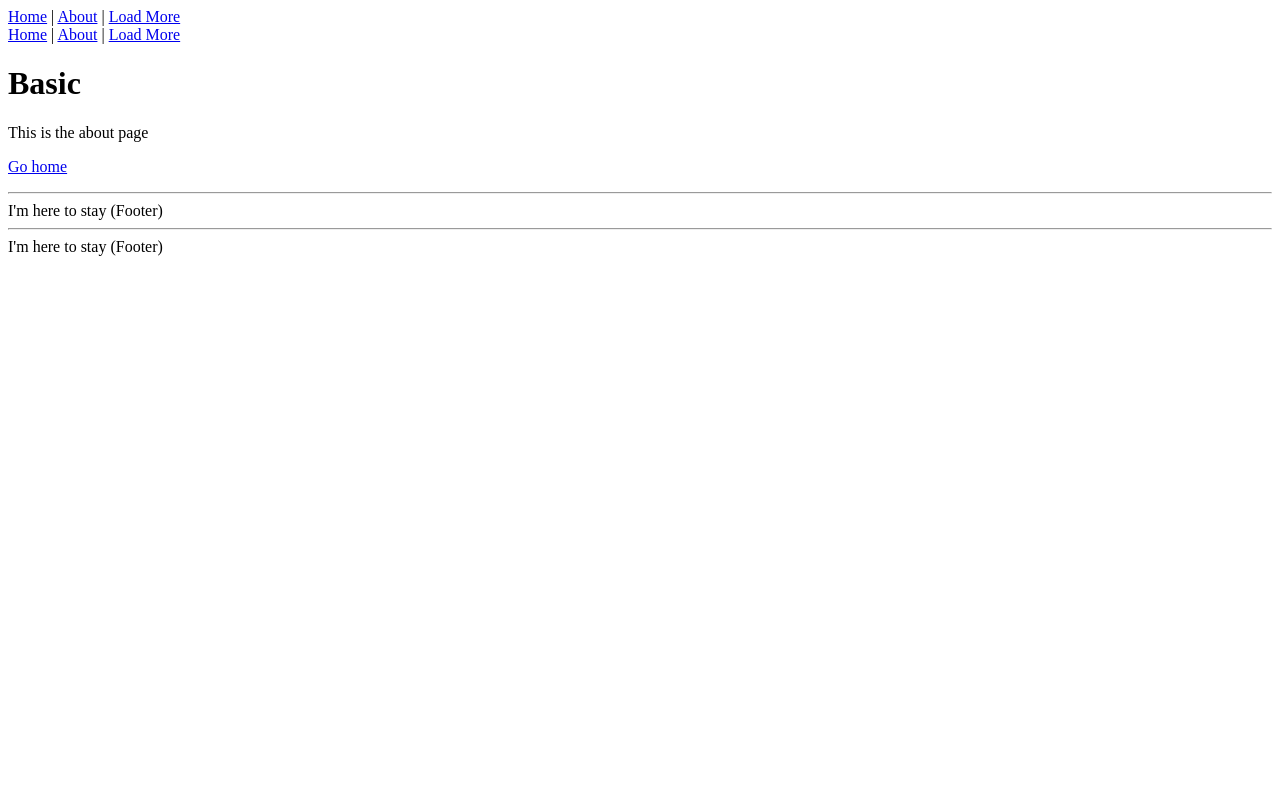
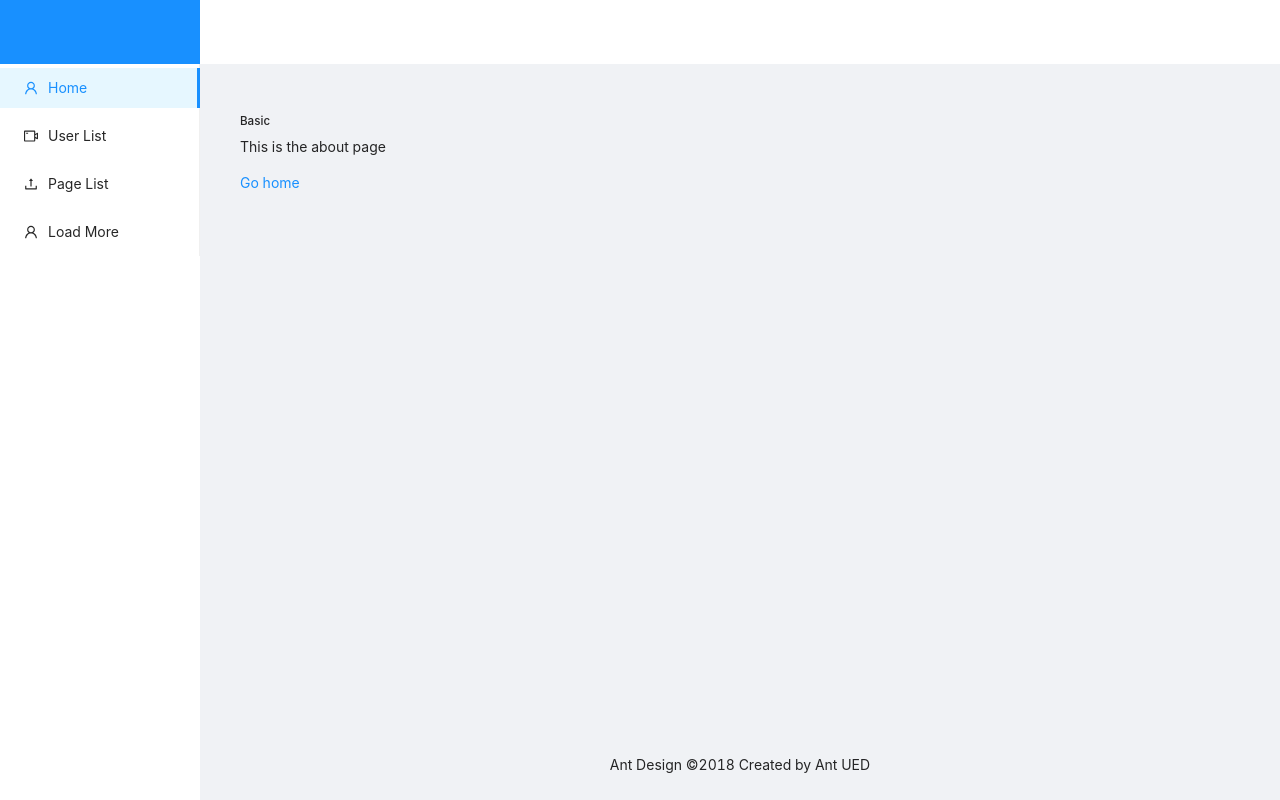
Before and after one commit to luffyZh/awesome-hooks-fetch-demo, a Next.js app: page /page in a window 1280 px wide. Built offline with nearby package versions, Linux system fonts and the light colour scheme.

Commit message:
feat: finish layout

```diff
--- a/package.json
+++ b/package.json
@@ -8,6 +8,8 @@
     "type-check": "tsc"
   },
   "dependencies": {
+    "@ant-design/icons": "^4.6.2",
+    "antd": "^4.15.0",
     "isomorphic-unfetch": "^3.1.0",
     "next": "latest",
     "query-string": "^7.0.0",
--- a/src/components/Layout.tsx
+++ b/src/components/Layout.tsx
@@ -1,40 +1,62 @@
-import React, { ReactNode } from 'react'
-import Link from 'next/link'
-import Head from 'next/head'
+import React, { ReactNode } from 'react';
+import { Layout, Menu } from 'antd';
+import { UploadOutlined, UserOutlined, VideoCameraOutlined } from '@ant-design/icons';
+
+const { Header, Content, Footer, Sider } = Layout;
 
 type Props = {
   children?: ReactNode
   title?: string
 }
 
-const Layout = ({ children }: Props) => (
-  <div>
-    <Head>
-      <meta charSet="utf-8" />
-      <meta name="viewport" content="initial-scale=1.0, width=device-width" />
-      <link rel='shortcut icon' href='/images/favicon.ico' type='image/ico'/>
-    </Head>
-    <header>
-      <nav>
-        <Link href="/">
-          <a>Home</a>
-        </Link>{' '}
-        |{' '}
-        <Link href="/about">
-          <a>About</a>
-        </Link>{' '}
-        |{' '}
-        <Link href="/load-more">
-          <a>Load More</a>
-        </Link>
-      </nav>
-    </header>
-    {children}
-    <footer>
-      <hr />
-      <span>I'm here to stay (Footer)</span>
-    </footer>
-  </div>
+const CustomLayout = ({ children, title }: Props) => (
+  <Layout style={{ position: 'fixed', top: 0, bottom: 0, left: 0, right: 0 }}>
+    <Sider
+      theme="light"
+      breakpoint="lg"
+      collapsedWidth="0"
+      onBreakpoint={broken => {
+        console.log(broken);
+      }}
+      onCollapse={(collapsed, type) => {
+        console.log(collapsed, type);
+      }}
+      style={{ width: 260, minWidth: 260 }}
+    >
+      <style jsx>{`
+        .logo {
+          height: 64px;
+          background: #1890ff;
+        }
+      `}</style>
+      <div className="logo"></div>
+      <Menu mode="inline" defaultSelectedKeys={['home']}>
+        <Menu.Item key="home" icon={<UserOutlined />}>
+          Home
+        </Menu.Item>
+        <Menu.Item key="user_list" icon={<VideoCameraOutlined />}>
+          User List
+        </Menu.Item>
+        <Menu.Item key="page_list" icon={<UploadOutlined />}>
+          Page List
+        </Menu.Item>
+        <Menu.Item key="load_more" icon={<UserOutlined />}>
+          Load More
+        </Menu.Item>
+      </Menu>
+    </Sider>
+    <Layout>
+      <Header style={{ paddingLeft: 20, background: '#fff', color: '#222' }}>
+        <h2>{title}</h2>
+      </Header>
+      <Content style={{ margin: '24px 16px 0', overflow: 'auto' }}>
+        <div className="site-layout-background" style={{ padding: 24, minHeight: 360 }}>
+          {children}
+        </div>
+      </Content>
+      <Footer style={{ textAlign: 'center' }}>Ant Design ©2018 Created by Ant UED</Footer>
+    </Layout>
+  </Layout>
 )
 
-export default Layout
+export default CustomLayout;
--- a/src/constants/ConstTypes.ts
+++ b/src/constants/ConstTypes.ts
@@ -1,6 +1,7 @@
 export const RouterTitlePath: Record<string, string> = {
-  '/': 'Awesome Hooks Fetch Data 👏',
-  '/basic': 'Basice Demo',
-  '/page': 'Page Demo',
-  '/load-more': 'LordMore Demo'
+  '/': 'Awesome Hooks Fetch Data 👏 — 简介',
+  '/basic': 'Basic Demo — 基础',
+  '/page': 'Page Demo — 分页请求',
+  '/abort': 'Abort Demo — 取消请求',
+  '/load-more': 'LordMore Demo — 加载更多'
 }
--- a/src/pages/_app.tsx
+++ b/src/pages/_app.tsx
@@ -3,12 +3,16 @@ import Head from 'next/head';
 import { useRouter } from 'next/router';
 import Layout from '../components/Layout';
 import { RouterTitlePath } from '../constants/ConstTypes';
+import 'antd/dist/antd.css';
 
 function MyApp({ Component, pageProps }: AppProps) {
   const router = useRouter();
   return (
-    <Layout>
+    <Layout title={RouterTitlePath[router.pathname]}>
       <Head>
+        <meta charSet="utf-8" />
+        <meta name="viewport" content="initial-scale=1.0, width=device-width" />
+        <link rel='shortcut icon' href='/images/favicon.ico' type='image/ico'/>
         <title>{RouterTitlePath[router.pathname]}</title>
       </Head>
       <Component {...pageProps} />
--- a/src/pages/load-more.tsx
+++ b/src/pages/load-more.tsx
@@ -1,4 +1,5 @@
 import { useState } from 'react';
+import { Button } from 'antd';
 import useFetchData from '../hooks/useFetchData';
 import { getUserList } from '../constants/Apis';
 
@@ -11,7 +12,7 @@ const LoadMore = () => {
     <>
       <h1>Basic</h1>
       <p>This is the about page</p>
-      <button onClick={() => setPage(2)}>加载第二页</button>
+      <Button type="primary" onClick={() => setPage(2)}>加载第二页</Button>
     </>
   )
 };
```
Also changed, not shown: 1 other file (tests, documents, lock files or other folders).
